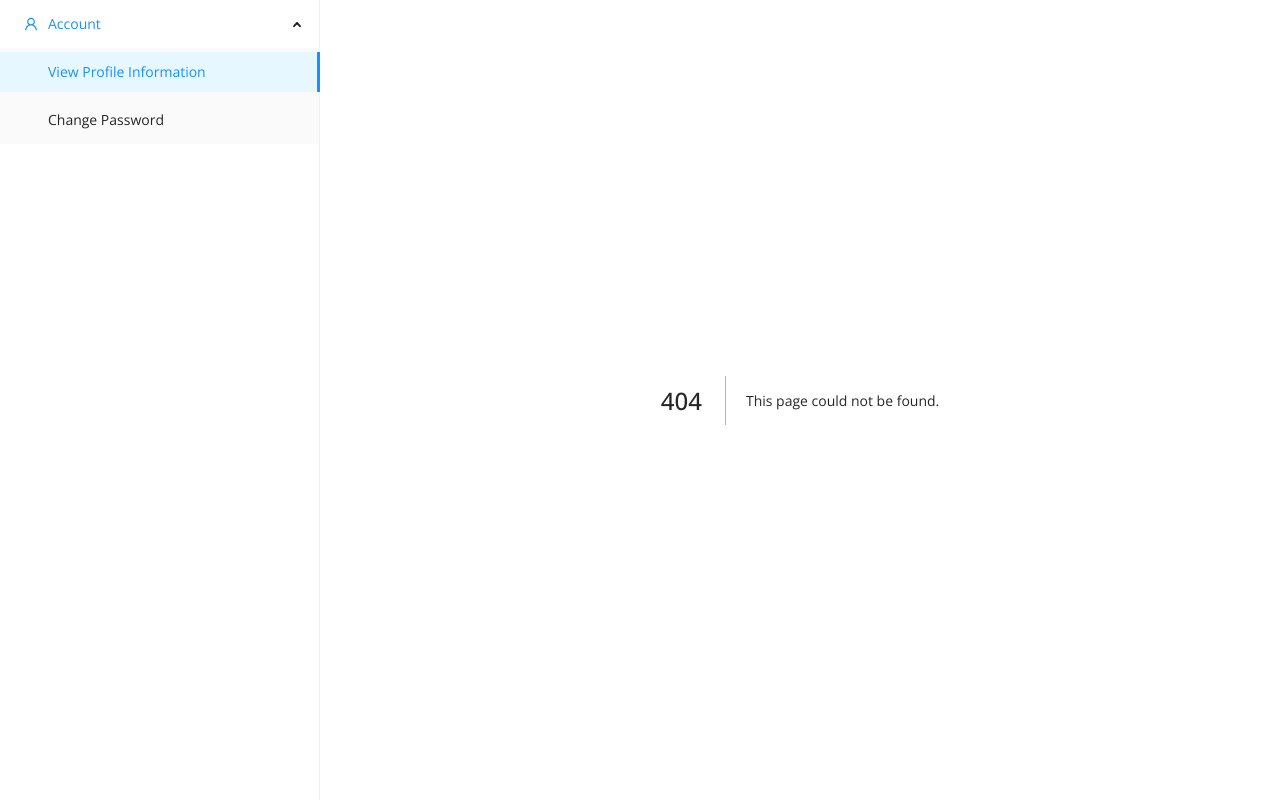
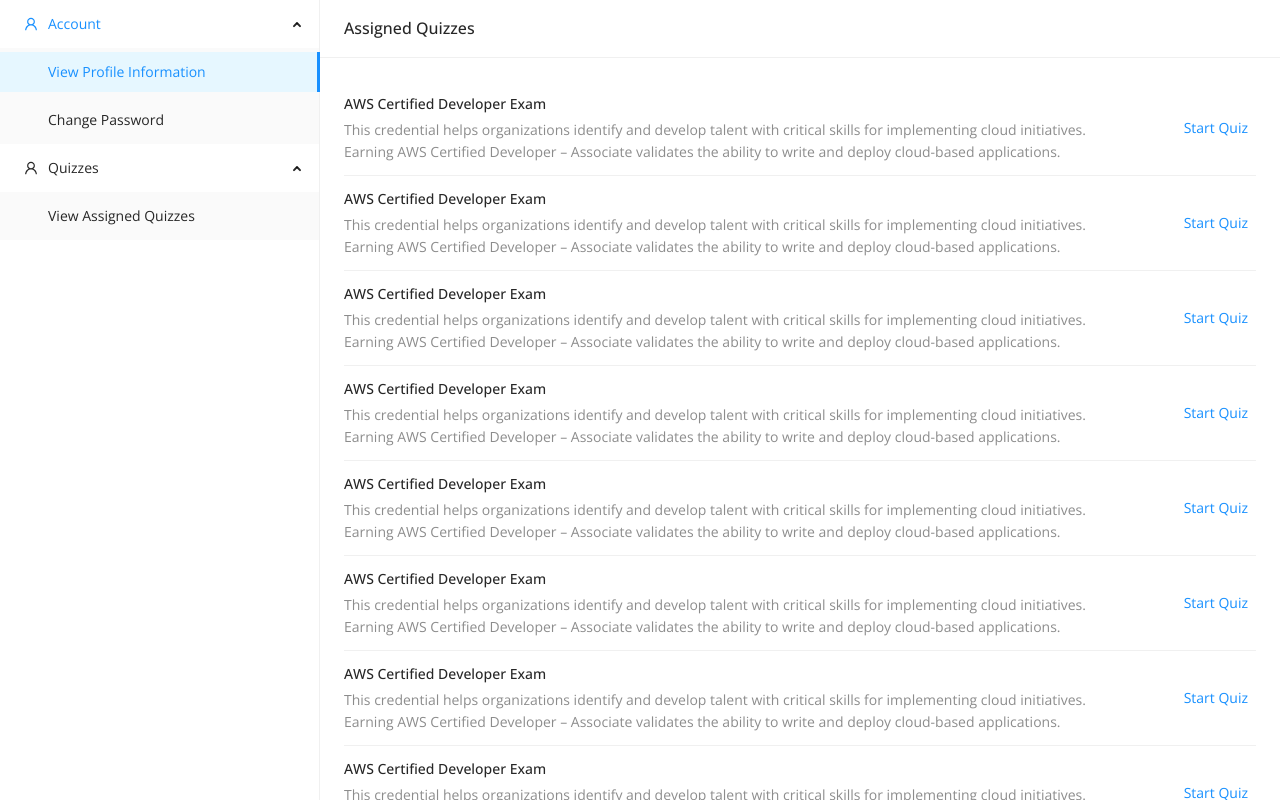
Before and after one commit to hnguyen110/Quiz-Client-UI, a Next.js app: page /quizzes/view-assigned-quizzes in a window 1280 px wide. Before the commit this address had no page. Built offline with nearby package versions, Linux system fonts and the light colour scheme.

Commit message:
Created a page for viewing assigned quizzes

```diff
--- /dev/null
+++ b/components/quizzes/assigned-quizzes/assigned-quizzes.tsx
@@ -0,0 +1,81 @@
+import { Card, Col, List, Row } from "antd";
+
+export default function AssignedQuizzes() {
+  const data = [
+    {
+      title: "AWS Certified Developer Exam",
+      description:
+        "This credential helps organizations identify and develop talent with critical skills for implementing cloud initiatives. Earning AWS Certified Developer – Associate validates the ability to write and deploy cloud-based applications.",
+    },
+    {
+      title: "AWS Certified Developer Exam",
+      description:
+        "This credential helps organizations identify and develop talent with critical skills for implementing cloud initiatives. Earning AWS Certified Developer – Associate validates the ability to write and deploy cloud-based applications.",
+    },
+    {
+      title: "AWS Certified Developer Exam",
+      description:
+        "This credential helps organizations identify and develop talent with critical skills for implementing cloud initiatives. Earning AWS Certified Developer – Associate validates the ability to write and deploy cloud-based applications.",
+    },
+    {
+      title: "AWS Certified Developer Exam",
+      description:
+        "This credential helps organizations identify and develop talent with critical skills for implementing cloud initiatives. Earning AWS Certified Developer – Associate validates the ability to write and deploy cloud-based applications.",
+    },
+    {
+      title: "AWS Certified Developer Exam",
+      description:
+        "This credential helps organizations identify and develop talent with critical skills for implementing cloud initiatives. Earning AWS Certified Developer – Associate validates the ability to write and deploy cloud-based applications.",
+    },
+    {
+      title: "AWS Certified Developer Exam",
+      description:
+        "This credential helps organizations identify and develop talent with critical skills for implementing cloud initiatives. Earning AWS Certified Developer – Associate validates the ability to write and deploy cloud-based applications.",
+    },
+    {
+      title: "AWS Certified Developer Exam",
+      description:
+        "This credential helps organizations identify and develop talent with critical skills for implementing cloud initiatives. Earning AWS Certified Developer – Associate validates the ability to write and deploy cloud-based applications.",
+    },
+    {
+      title: "AWS Certified Developer Exam",
+      description:
+        "This credential helps organizations identify and develop talent with critical skills for implementing cloud initiatives. Earning AWS Certified Developer – Associate validates the ability to write and deploy cloud-based applications.",
+    },
+    {
+      title: "AWS Certified Developer Exam",
+      description:
+        "This credential helps organizations identify and develop talent with critical skills for implementing cloud initiatives. Earning AWS Certified Developer – Associate validates the ability to write and deploy cloud-based applications.",
+    },
+    {
+      title: "AWS Certified Developer Exam",
+      description:
+        "This credential helps organizations identify and develop talent with critical skills for implementing cloud initiatives. Earning AWS Certified Developer – Associate validates the ability to write and deploy cloud-based applications.",
+    },
+  ];
+
+  return (
+    <Card
+      title="Assigned Quizzes"
+      bordered={false}
+      className="w-full h-screen overflow-y-auto"
+    >
+      <Row gutter={16}>
+        <Col xs={24} sm={24} md={24}>
+          <List
+            itemLayout="horizontal"
+            dataSource={data}
+            renderItem={(item) => (
+              <List.Item actions={[<a key="list-loadmore-edit">Start Quiz</a>]}>
+                <List.Item.Meta
+                  title={<a>{item.title}</a>}
+                  description={item.description}
+                />
+              </List.Item>
+            )}
+          />
+        </Col>
+      </Row>
+    </Card>
+  );
+}
--- a/components/utilities/sidebar/sidebar.tsx
+++ b/components/utilities/sidebar/sidebar.tsx
@@ -24,6 +24,21 @@
         },
       ],
     },
+    {
+      key: 4,
+      icon: <UserOutlined />,
+      label: "Quizzes",
+      children: [
+        {
+          key: 5,
+          label: (
+            <Link href="/quizzes/view-assigned-quizzes">
+              View Assigned Quizzes
+            </Link>
+          ),
+        },
+      ],
+    },
   ];
 
   return (
@@ -31,7 +46,7 @@
       className="w-full h-screen"
       mode="inline"
       theme="light"
-      defaultOpenKeys={["1", "3"]}
+      defaultOpenKeys={["1", "4"]}
       defaultSelectedKeys={["2"]}
       items={items}
     />
--- /dev/null
+++ b/pages/quizzes/view-assigned-quizzes/index.tsx
@@ -0,0 +1,5 @@
+import AssignedQuizzes from "../../../components/quizzes/assigned-quizzes/assigned-quizzes";
+
+export default function Index() {
+  return <AssignedQuizzes />;
+}
```
Also changed, not shown: styles/tailwind.css.
